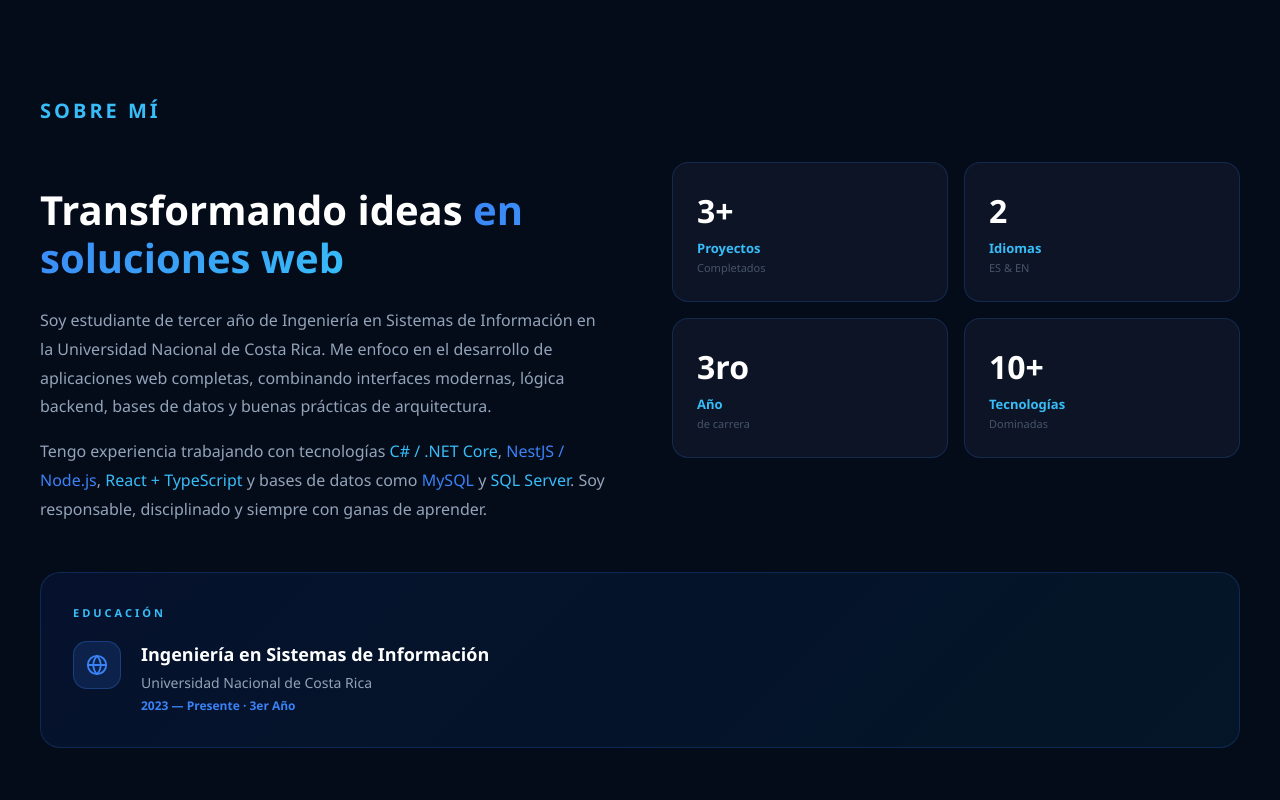
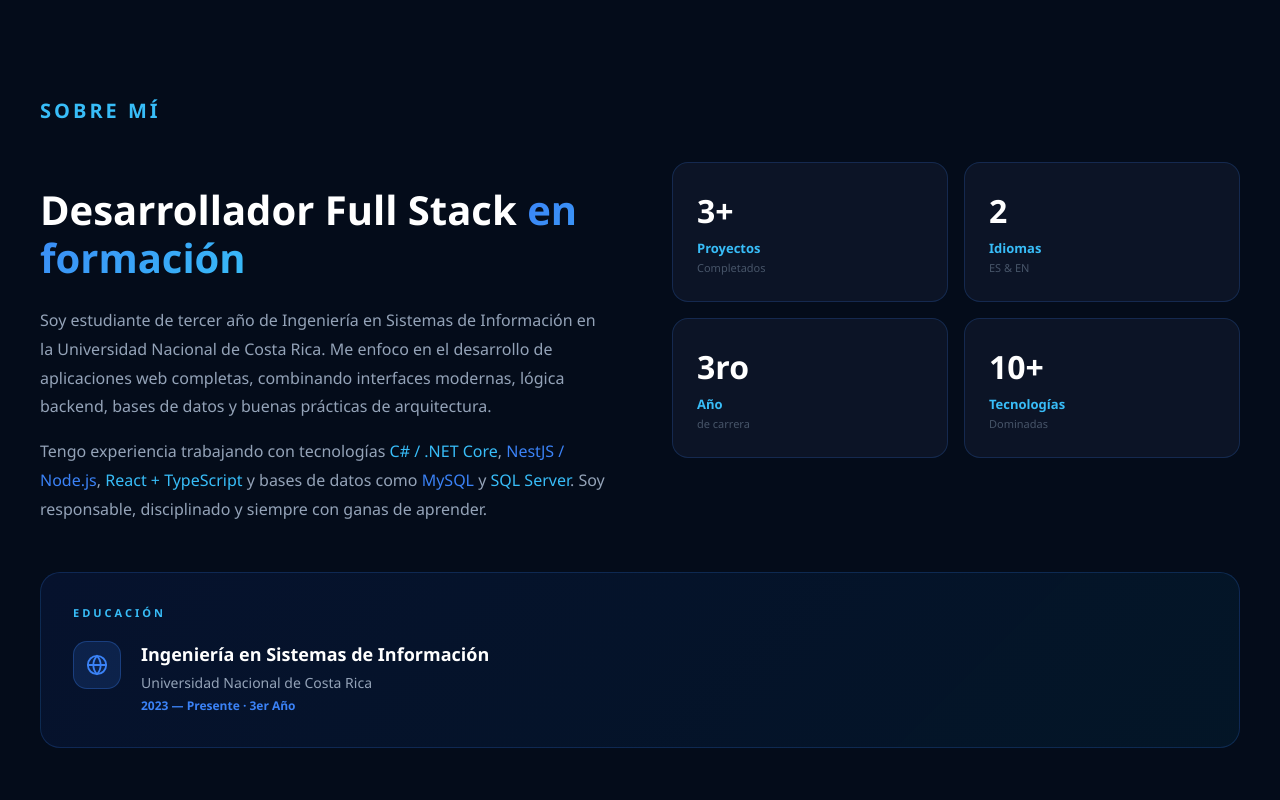
Before and after one commit to Brandonaguicede/PortafolioBrandon, a React (Vite) app: page / in a window 1280 px wide. Shown: the part 800-1600 px from the top of the page. Built offline with nearby package versions, Linux system fonts and the light colour scheme.

Commit message:
Cambios l

```diff
--- a/src/pages/Portfolio.tsx
+++ b/src/pages/Portfolio.tsx
@@ -20,7 +20,7 @@ import { PHOTO } from "../assets/photo";
 import nestIcon from "../icon/498-4989583_nestjs-logo-hd-png-download.png";
 import apiIcon from "../icon/api.png";
 import cSharpIcon from "../icon/c-sharp.png";
-import githubIcon from "../icon/social.png";
+import githubIcon from "../icon/github_git_icon_145985.png";
 import instagramIcon from "../icon/iconfinder-social-media-applications-3instagram-4102579_113804.png";
 import linkedinIcon from "../icon/linkedin.png";
 import mysqlIcon from "../icon/mysql-database.png";
@@ -147,8 +147,8 @@ const copy = {
     },
     about: {
       eyebrow: "Sobre mí",
-      title: "Transformando ideas",
-      titleAccent: "en soluciones web",
+      title: "Desarrollador Full Stack",
+      titleAccent: "en formación",
       p1: "Soy estudiante de tercer año de Ingeniería en Sistemas de Información en la Universidad Nacional de Costa Rica. Me enfoco en el desarrollo de aplicaciones web completas, combinando interfaces modernas, lógica backend, bases de datos y buenas prácticas de arquitectura.",
       p2: "Tengo experiencia trabajando con tecnologías",
       p2End: "y bases de datos como",
@@ -220,8 +220,8 @@ const copy = {
     },
     about: {
       eyebrow: "About",
-      title: "Turning ideas",
-      titleAccent: "into web solutions",
+      title: "Full Stack Developer",
+      titleAccent: "in training",
       p1: "I am a third-year Information Systems Engineering student at Universidad Nacional de Costa Rica. I focus on full web application development, combining modern interfaces, backend logic, databases, and solid architecture practices.",
       p2: "I have experience working with",
       p2End: "and databases such as",
```
Also changed, not shown: src/icon/github_git_icon_145985.png (added).
